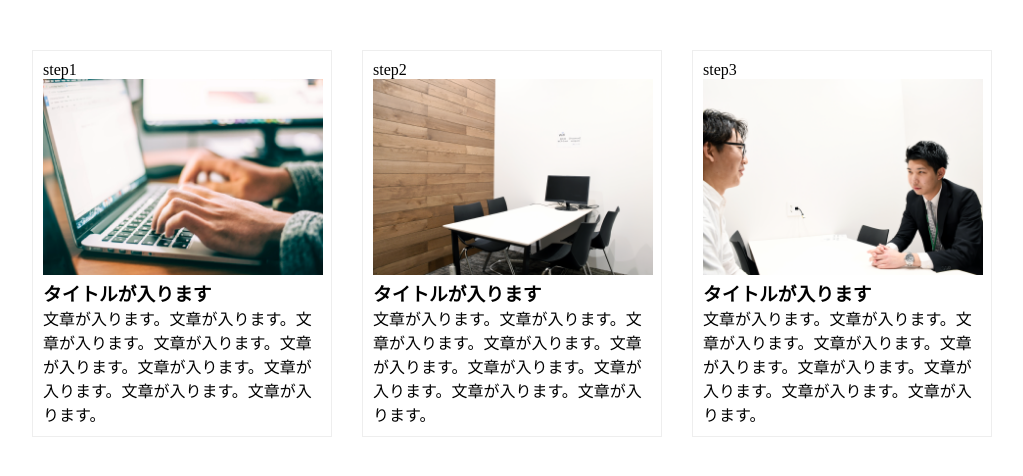
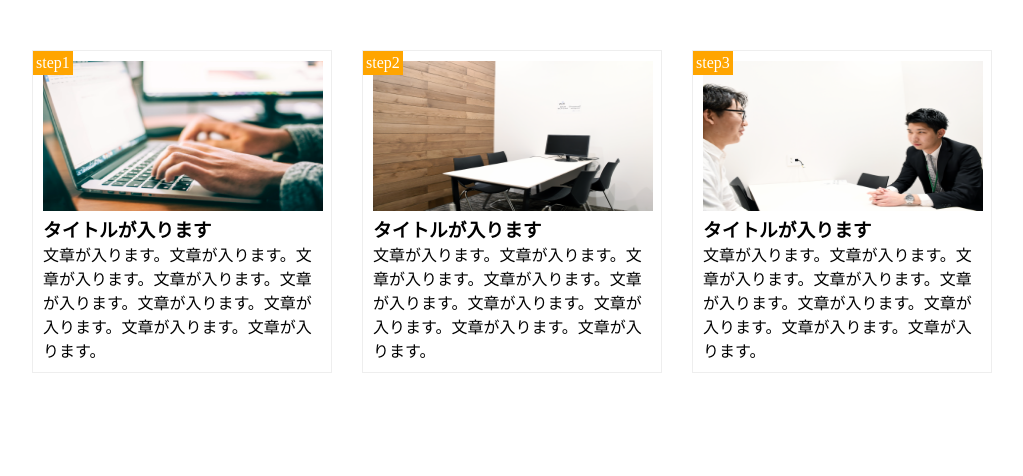
Before and after one commit to gengotsukai/Chapter9ENSHUKADAI, a plain HTML site: page index.html in a window 1280 px wide. Shown: the whole page, without its empty margins (128-1151 px from the left). Drawn offline with Linux system fonts and the light colour scheme.

Commit message:
soro soro owaru

```diff
--- a/index.html
+++ b/index.html
@@ -9,16 +9,13 @@
 <body>
   <main class="clearfix">
    <div class="stepbox">
-    <div class="box">
       <span class="step">step1</span>
     <img class="blog-image" src="img/flow01.png">
     <h3 class="title">タイトルが入ります</h3>
       <p class="text">文章が入ります。文章が入ります。文章が入ります。文章が入ります。文章が入ります。文章が入ります。文章が入ります。文章が入ります。文章が入ります。</p>
-    </div>
    </div>
 
    <div class="stepbox">
-    <div class="box"></div>
       <span class="step">step2</span>
     <img class="blog-image" src="img/flow02.png">
     <h3 class="title">タイトルが入ります</h3>
@@ -26,7 +23,6 @@
    </div>
 
    <div class="stepbox">
-    <div class="box"></div>
       <span class="step">step3</span>
     <img class="blog-image" src="img/flow03.png">
     <h3 class="title">タイトルが入ります</h3>
--- a/style.css
+++ b/style.css
@@ -28,9 +28,17 @@ main {
   margin-right: 0;
 }
 
-.span {
+.blog-image {
+  height: 150px;
+}
+
+.step {
+  position: absolute;
+  top:0;
+  left: 0;
   background-color: orange;
-  font-color: white;
+  color: white;
+  padding: 3px;
 }
 
 .blog-image {
```
